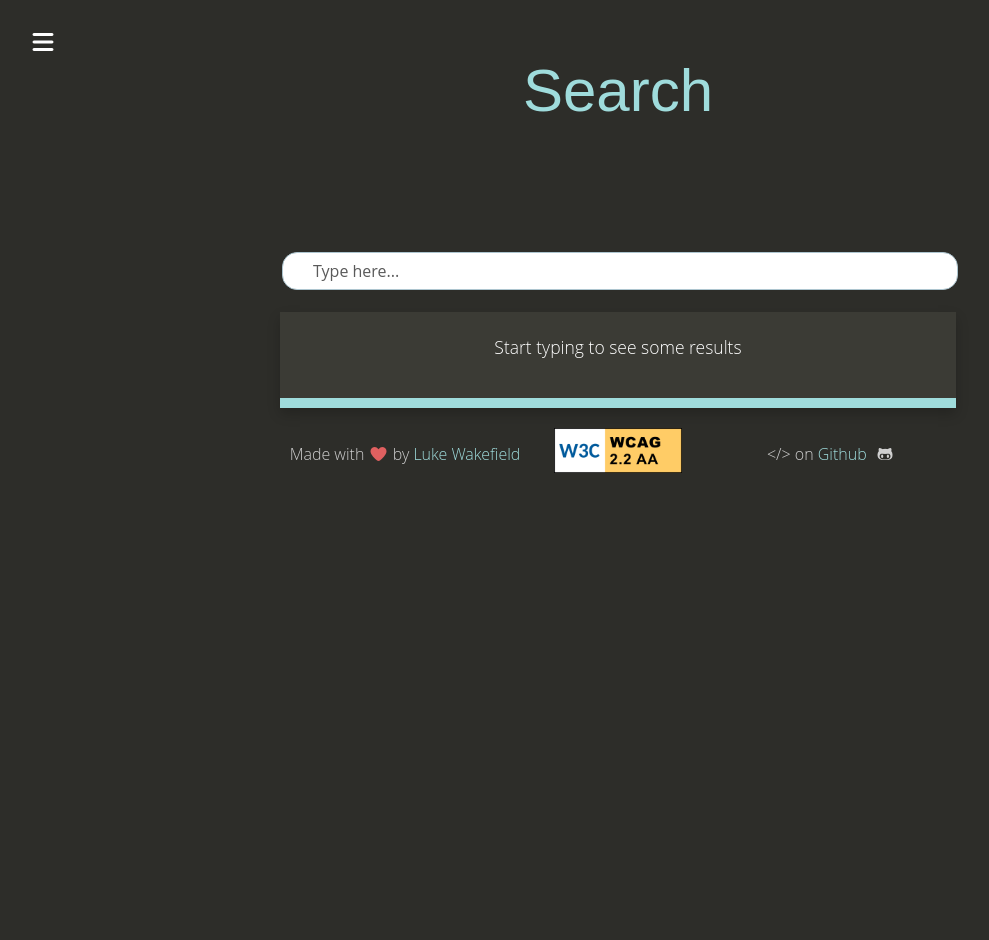
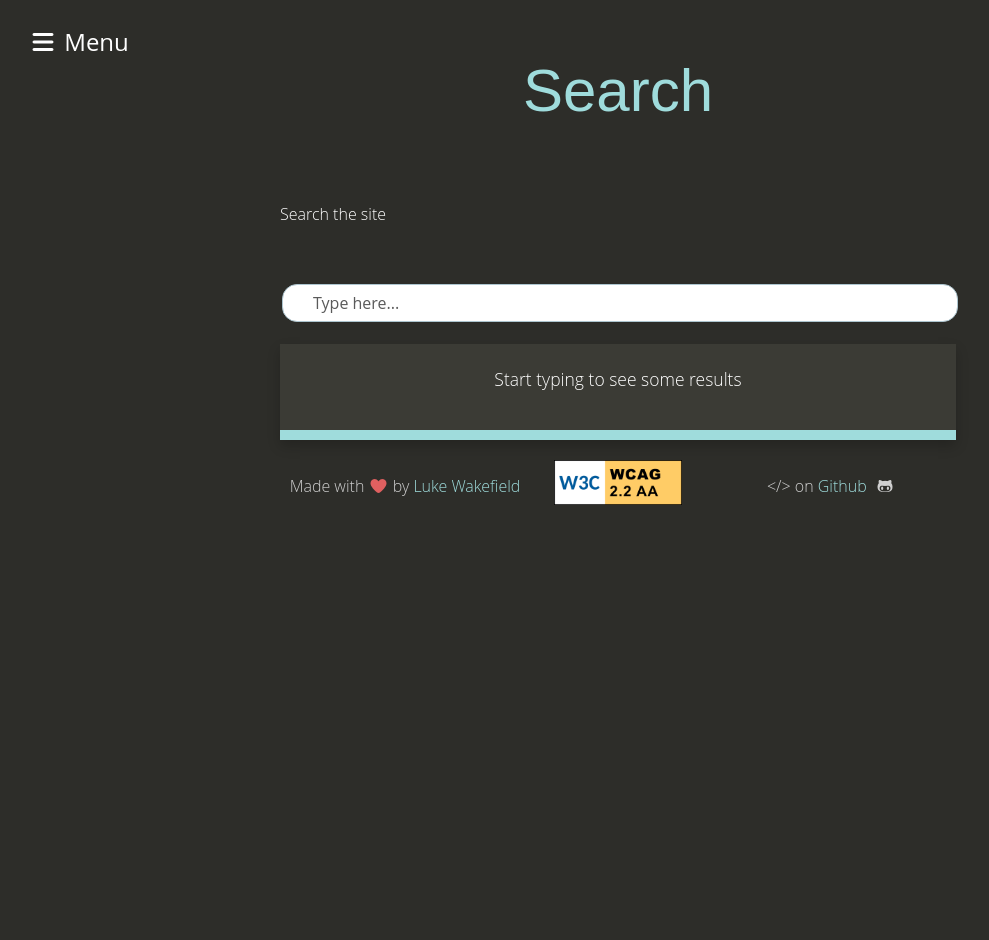
Before and after one commit to lukahn/lukahn.github.io, a Jekyll site: the page built from search.html, in a window 1280 px wide. Shown: the whole page, without its empty margins (22-1011 px from the left). Built offline with Jekyll 4.4.1, drawn with Linux system fonts in a browser that asks for light colours.

Commit message:
Updated against IBM Accessibility 7.3 guidelines.

```diff
--- a/_includes/footer.html
+++ b/_includes/footer.html
@@ -1,4 +1,4 @@
-<div class="footer">
+<footer class="footer">
   <div class="footer-item">
     {{ site.footer_left }}
   </div>
@@ -10,7 +10,7 @@
   <div class="footer-item">
     {{ site.footer_right }}
   </div>
-</div>
+</footer>
 
 <script src="{{ site.baseurl }}/js/highlight.min.js"></script>
 <script>window.hljs && (window.hljs.highlightAll ? window.hljs.highlightAll() : window.hljs.initHighlightingOnLoad());</script>
--- a/_includes/header.html
+++ b/_includes/header.html
@@ -12,4 +12,4 @@
     {% include social_links.html %}
   </div>
 </nav>
-<button type="button" class="menu-button" aria-label="Open menu" aria-controls="my-menu" aria-expanded="false"><i class="fa-solid fa-bars"></i></button>
+<button type="button" class="menu-button" aria-label="Open menu" aria-controls="my-menu" aria-expanded="false"><i class="fa-solid fa-bars"></i> Menu</button>
--- a/_includes/social_links.html
+++ b/_includes/social_links.html
@@ -1,13 +1,13 @@
 <p class="links">
-  {% if site.linktree %}<a href="http://linktr.ee/{{ site.linktree }}" target="_new" aria-label="Linktree"><i class="fa-brands fa-linktree"></i></a>{% endif %}
-  {% if site.twitter_username %}<a href="https://www.twitter.com/{{ site.twitter_username }}" target="_new" aria-label="Twitter"><i class="fa-brands fa-twitter"></i></a>{% endif %}
-  {% if site.mastodon_link %}<a href="{{ site.mastodon_link }}" target="_new" aria-label="Mastodon"><i class="fa-brands fa-mastodon"></i></a>{% endif %}
-  {% if site.bluesky_username %}<a href="https://bsky.app/profile/{{ site.bluesky_username }}" target="_new" aria-label="Bluesky"><i class="fa-brands fa-bluesky"></i></a>{% endif %}
-  {% if site.github_username %}<a href="https://github.com/{{ site.github_username }}" target="_new" aria-label="GitHub"><i class="fa-brands fa-github-alt"></i></a>{% endif %}
-  {% if site.linkedin_link %}<a href="{{ site.linkedin_link }}" target="_new" aria-label="LinkedIn"><i class="fa-brands fa-linkedin"></i></a>{% endif %}
-  {% if site.stackoverflow_link %}<a href="{{ site.stackoverflow_link }}" target="_new" aria-label="Stack Overflow"><i class="fa-brands fa-stack-overflow"></i></a>{% endif %}
-  {% if site.facebook_link %}<a href="{{ site.facebook_link }}" target="_new" aria-label="Facebook"><i class="fa-brands fa-facebook"></i></a>{% endif %}
-  {% if site.instagram_username %}<a href="https://www.instagram.com/{{ site.instagram_username }}" target="_new" aria-label="Instagram"><i class="fa-brands fa-instagram"></i></a>{% endif %}
-  {% if site.reddit_username %}<a href="https://www.reddit.com/u/{{ site.reddit_username }}" target="_new" aria-label="Reddit"><i class="fa-brands fa-reddit-alien"></i></a>{% endif %}
-  <a href="{{ site.baseurl }}/feed.xml" target="_new" aria-label="RSS feed"><i class="fa-solid fa-rss"></i></a>
+  {% if site.linktree %}<a href="http://linktr.ee/{{ site.linktree }}" target="_blank" rel="noopener noreferrer" aria-label="Linktree (opens in new tab)"><i class="fa-brands fa-linktree"></i></a>{% endif %}
+  {% if site.twitter_username %}<a href="https://www.twitter.com/{{ site.twitter_username }}" target="_blank" rel="noopener noreferrer" aria-label="Twitter (opens in new tab)"><i class="fa-brands fa-twitter"></i></a>{% endif %}
+  {% if site.mastodon_link %}<a href="{{ site.mastodon_link }}" target="_blank" rel="noopener noreferrer" aria-label="Mastodon (opens in new tab)"><i class="fa-brands fa-mastodon"></i></a>{% endif %}
+  {% if site.bluesky_username %}<a href="https://bsky.app/profile/{{ site.bluesky_username }}" target="_blank" rel="noopener noreferrer" aria-label="Bluesky (opens in new tab)"><i class="fa-brands fa-bluesky"></i></a>{% endif %}
+  {% if site.github_username %}<a href="https://github.com/{{ site.github_username }}" target="_blank" rel="noopener noreferrer" aria-label="GitHub (opens in new tab)"><i class="fa-brands fa-github-alt"></i></a>{% endif %}
+  {% if site.linkedin_link %}<a href="{{ site.linkedin_link }}" target="_blank" rel="noopener noreferrer" aria-label="LinkedIn (opens in new tab)"><i class="fa-brands fa-linkedin"></i></a>{% endif %}
+  {% if site.stackoverflow_link %}<a href="{{ site.stackoverflow_link }}" target="_blank" rel="noopener noreferrer" aria-label="Stack Overflow (opens in new tab)"><i class="fa-brands fa-stack-overflow"></i></a>{% endif %}
+  {% if site.facebook_link %}<a href="{{ site.facebook_link }}" target="_blank" rel="noopener noreferrer" aria-label="Facebook (opens in new tab)"><i class="fa-brands fa-facebook"></i></a>{% endif %}
+  {% if site.instagram_username %}<a href="https://www.instagram.com/{{ site.instagram_username }}" target="_blank" rel="noopener noreferrer" aria-label="Instagram (opens in new tab)"><i class="fa-brands fa-instagram"></i></a>{% endif %}
+  {% if site.reddit_username %}<a href="https://www.reddit.com/u/{{ site.reddit_username }}" target="_blank" rel="noopener noreferrer" aria-label="Reddit (opens in new tab)"><i class="fa-brands fa-reddit-alien"></i></a>{% endif %}
+  <a href="{{ site.baseurl }}/feed.xml" aria-label="RSS feed"><i class="fa-solid fa-rss"></i></a>
 </p>
--- a/_layouts/default.html
+++ b/_layouts/default.html
@@ -5,15 +5,16 @@
 
     <body>
 
-    <a class="skip-link" href="#main-content">Skip to main content</a>
+    <header>
+      <a class="skip-link" href="#main-content">Skip to main content</a>
+      {% include header.html %}
+    </header>
 
-    {% include header.html %}
-
-    <div class="page-content" id="main-content">
+    <main class="page-content" id="main-content">
       <div class="wrap">
       {{ content }}
       </div>
-    </div>
+    </main>
 
     {% include footer.html %}
 
--- a/css/style.scss
+++ b/css/style.scss
@@ -1092,6 +1092,22 @@
 	}
 }
 
+/* Underline inline links so they aren't distinguished by colour alone (1.4.1) */
+.single .article .content a,
+.feedback a,
+.excerpt a,
+.error-text a {
+	text-decoration: underline;
+	text-underline-offset: 2px;
+}
+
+/* Visible label for the search field (3.3.2) */
+#search-container label {
+	display: block;
+	margin-bottom: 8px;
+	color: $white;
+}
+
 @media (prefers-reduced-motion: reduce) {
 	*,
 	*::before,
--- a/search.html
+++ b/search.html
@@ -8,7 +8,7 @@
     <h1 class="header author-header">Search</h1>
 
     <div id="search-container">
-      <label for="search-input" class="visually-hidden">Search</label>
+      <label for="search-input">Search the site</label>
       <input type="search" id="search-input" placeholder="Type here...">
       <div class="col-md-12 content-panel articles">
         <ul id="results-container" aria-live="polite"><small>Start typing to see some results</small></ul>
```
